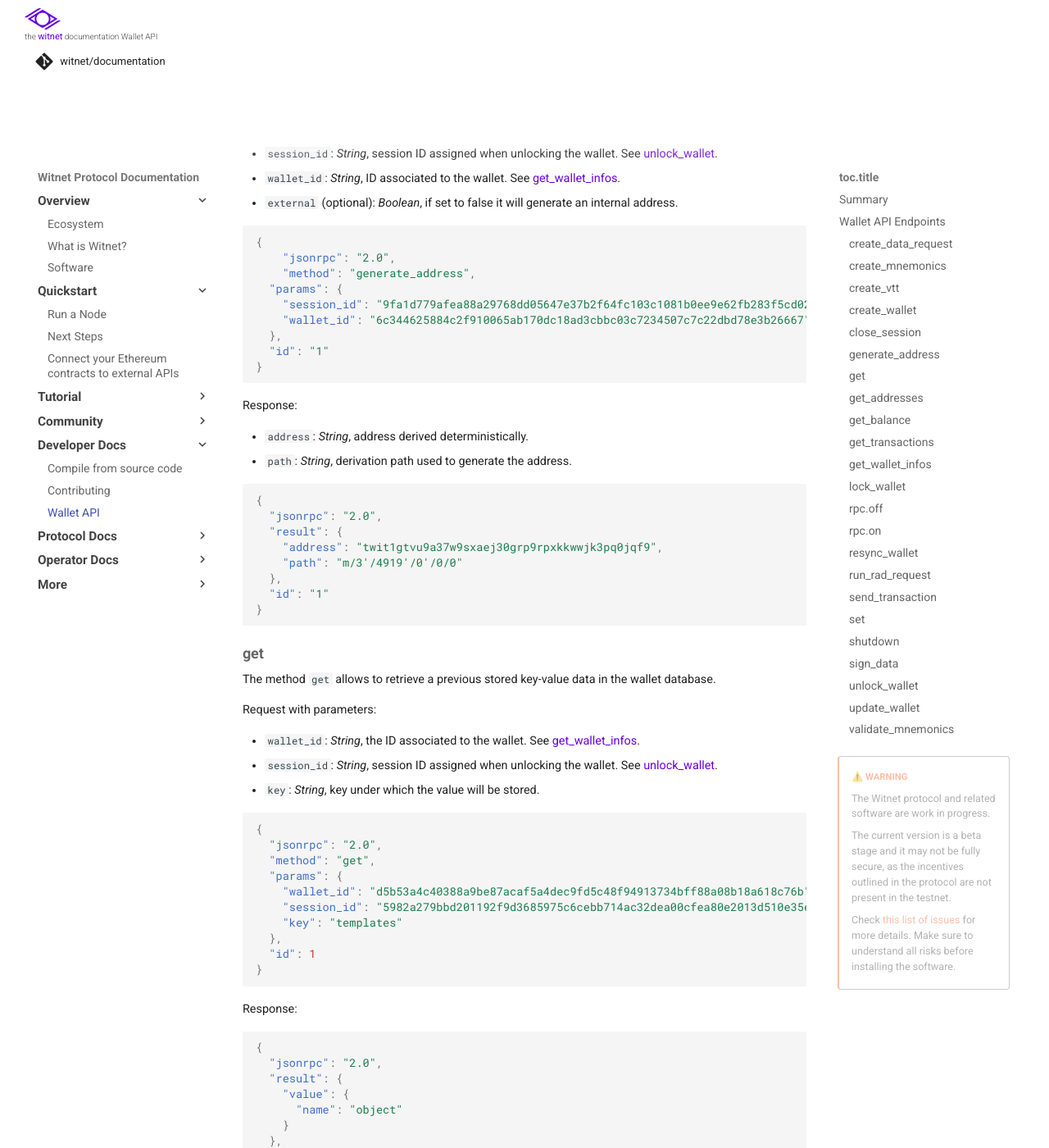
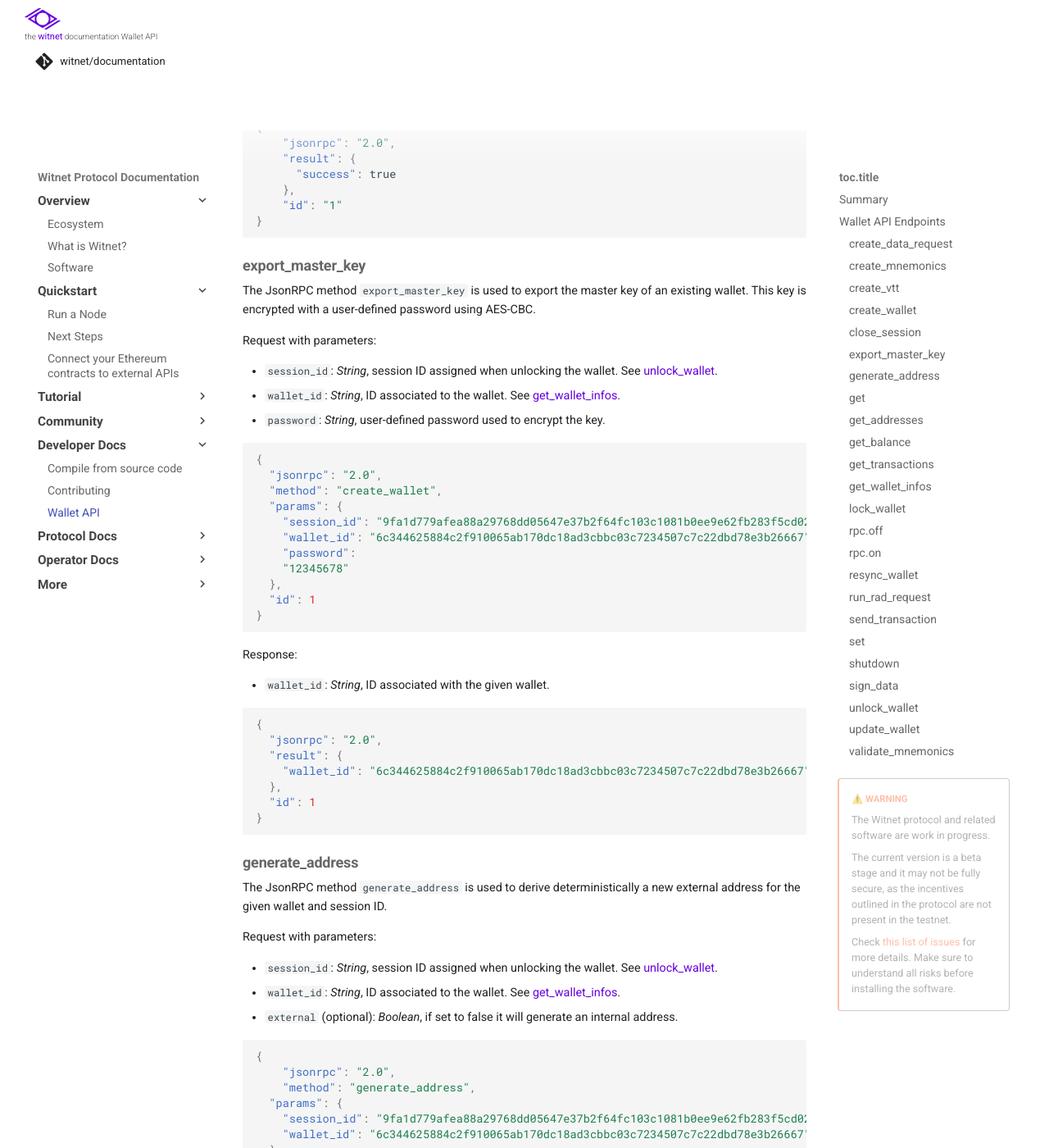
Before and after one commit to witnet/documentation, an MkDocs documentation site: the page built from docs/developer/wallet-api.md, in a window 1280 px wide and 1400 px high, scrolled down 9539 px. Shown: the whole window at 82% size. Built offline with MkDocs 1.6.1 and Material for MkDocs 9.7.7, drawn with Linux system fonts in a browser that asks for light colours; some web fonts are replaced; comment, search, counter and statistics services are not loaded; some of the changed text lies outside the part shown.

Commit message:
docs(wallet): export_master_key and small fixes

````diff
--- a/docs/developer/wallet-api.md
+++ b/docs/developer/wallet-api.md
@@ -11,31 +11,32 @@ node_url = "127.0.0.1:21338"
 
 ## Summary
 
-| Method Name                                 | Request Params                                                          | Response                                             |
-| ------------------------------------------- | ----------------------------------------------------------------------- | ---------------------------------------------------- |
-| [create_data_request](#create_data_request) | `session_id`, `wallet_id`, `request`, `fee`                             | `bytes`, `transaction`, `transaction_id`             |
-| [create_mnemonics](#create_mnemonics)       | `length`                                                                | `mnemonics`                                          |
-| [create_vtt](#create_vtt)                   | `session_id`, `wallet_id`, `address`, `value`, `fee`, (`time_lock`)     | `bytes`, `metadata`, `transaction`, `transaction_id` |
-| [create_wallet](#create_wallet)             | `name`, `caption`, `seed_source`, `seed_data`, `password`, (`overwrite`)| `wallet_id`                                          |
-| [close_session](#close_session)             | `session_id`                                                            | `success`                                            |
-| [generate_address](#generate_address)       | `session_id`, `wallet_id`, (`external`)                                 | `address`, `path`                                    |
-| [get](#get)                                 | `session_id`, `wallet_id`, `key`                                        | `value`                                              |
-| [get_addresses](#get_addresses)             | `session_id`, `wallet_id`, `offset`, `limit`, (`external`)              | `address[]`, `total`                                 |
-| [get_balance](#get_balance)                 | `session_id`, `wallet_id`                                               | `confirmed`, `local`, `unconfirmed`                  |
-| [get_transactions](#get_transactions)       | `session_id`, `wallet_id`, `offset`, `limit`                            | `transactions[]`, `total`                            |
-| [get_wallet_infos](#get_wallet_infos)       | (none)                                                                  | `wallet_info[]`                                      |
-| [lock_wallet](#lock_wallet)                 | `session_id`, `wallet_id`                                               | `success`                                            |
-| [rpc.off](#rpc.off)                         | (`subscription_id[]`)                                                   | (none)                                               |
-| [rpc.on](#rpc.on)                           | `session_id`                                                            | (`subscription_id`)                                  |
-| [resync_wallet](#resync_wallet)             | `session_id`, `wallet_id`                                               | `success`                                            |
-| [run_rad_request](#run_rad_request)         | `request`                                                               | `result`                                             |
-| [send_transaction](#send_transaction)       | `session_id`, `wallet_id`, `transaction`                                | `balance_movement`, `jsonrpc_result`                 |
-| [set](#set)                                 | `session_id`, `wallet_id`, `key`, `value`                               | (none)                                               |
-| [shutdown](#shutdown)                       | `session_id`                                                            | (none)                                               |
-| [sign_data](#sign_data)                     | `session_id`, `wallet_id`, `data`, `extended_pk`                        | `chaincode`, `public_key`, `signature`               |
-| [unlock_wallet](#unlock_wallet)             | `wallet_id`, `password`                                                 | `session_id`, `session_expiration_secs`, ...         |
-| [update_wallet](#update_wallet)             | `session_id`, `wallet_id`, `name`, `description`                        | `success`                                            |
-| [validate_mnemonics](#validate_mnemonics)   | `seed_source`, `seed_data`                                              | `exist`, `wallet_id`                                 |
+| Method Name                                 | Request Params                                                                               | Response                                             |
+| ------------------------------------------- | ---------------------------------------------------------------------------------------------| ---------------------------------------------------- |
+| [create_data_request](#create_data_request) | `session_id`, `wallet_id`, `request`, `fee`, (`fee_type`)                                    | `bytes`, `transaction`, `transaction_id`             |
+| [create_mnemonics](#create_mnemonics)       | `length`                                                                                     | `mnemonics`                                          |
+| [create_vtt](#create_vtt)                   | `session_id`, `wallet_id`, `address`, `value`, `fee`, (`time_lock`), (`fee_type`)            | `bytes`, `metadata`, `transaction`, `transaction_id` |
+| [create_wallet](#create_wallet)             | `name`, `caption`, `seed_source`, `seed_data`, `password`, (`overwrite`), (`backup_password`)| `wallet_id`                                          |
+| [export_master_key](#export_master_key)     | `session_id`, `wallet_id`, `password`                                                        | `private_key`                                          |
+| [close_session](#close_session)             | `session_id`                                                                                 | `success`                                            |
+| [generate_address](#generate_address)       | `session_id`, `wallet_id`, (`external`)                                                      | `address`, `path`                                    |
+| [get](#get)                                 | `session_id`, `wallet_id`, `key`                                                             | `value`                                              |
+| [get_addresses](#get_addresses)             | `session_id`, `wallet_id`, `offset`, `limit`, (`external`)                                   | `address[]`, `total`                                 |
+| [get_balance](#get_balance)                 | `session_id`, `wallet_id`                                                                    | `confirmed`, `local`, `unconfirmed`                  |
+| [get_transactions](#get_transactions)       | `session_id`, `wallet_id`, `offset`, `limit`                                                 | `transactions[]`, `total`                            |
+| [get_wallet_infos](#get_wallet_infos)       | (none)                                                                                       | `wallet_info[]`                                      |
+| [lock_wallet](#lock_wallet)                 | `session_id`, `wallet_id`                                                                    | `success`                                            |
+| [rpc.off](#rpc.off)                         | (`subscription_id[]`)                                                                        | (none)                                               |
+| [rpc.on](#rpc.on)                           | `session_id`                                                                                 | (`subscription_id`)                                  |
+| [resync_wallet](#resync_wallet)             | `session_id`, `wallet_id`                                                                    | `success`                                            |
+| [run_rad_request](#run_rad_request)         | `request`                                                                                    | `result`                                             |
+| [send_transaction](#send_transaction)       | `session_id`, `wallet_id`, `transaction`                                                     | `balance_movement`, `jsonrpc_result`                 |
+| [set](#set)                                 | `session_id`, `wallet_id`, `key`, `value`                                                    | (none)                                               |
+| [shutdown](#shutdown)                       | `session_id`                                                                                 | (none)                                               |
+| [sign_data](#sign_data)                     | `session_id`, `wallet_id`, `data`, `extended_pk`                                             | `chaincode`, `public_key`, `signature`               |
+| [unlock_wallet](#unlock_wallet)             | `wallet_id`, `password`                                                                      | `session_id`, `session_expiration_secs`, ...         |
+| [update_wallet](#update_wallet)             | `session_id`, `wallet_id`, `name`, `description`                                             | `success`                                            |
+| [validate_mnemonics](#validate_mnemonics)   | `seed_source`, `seed_data`                                                                   | `exist`, `wallet_id`                                 |
 
 
 ## Wallet API Endpoints
@@ -50,6 +51,7 @@ Request with parameters:
 - `session_id`: *number*, generated identifier obtained from unlocking the wallet. See [Unlock Wallet](#unlock_wallet).
 - `wallet_id`: *String*, the ID associated to the wallet. See [get_wallet_infos](#get-wallet-infos).
 - `fee`: *number*, amount in nanoWitswill be earned by the miner that publishes the request.
+- `fee_type`: (optional) *String*, fee type chosen between *`weighted`* or *`absolute`*. Defaults to *`weighted`* if not inserted.
 - `request`: *DataRequestOutput*, a struct with required data request fields.
   - `data_request`: *RADRequest*, data request with CBOR codification.
   - `witness_reward`: *number*, reward in nanoWits to the witnesses of the data request.
@@ -253,6 +255,7 @@ Request with parameters:
 - `address`: *String*, the recipient address.
 - `amount`: *number*, value to transfer in nanoWits.
 - `fee`: *number*, miner fee in nanoWits.
+- `fee_type` (optional): *String*, fee type chosen between *`weighted`* or *`absolute`*. Defaults to *`weighted`* if not inserted.
 - `label` (optional): *String*, label to refer the vtt.
 
 Example:
@@ -355,6 +358,7 @@ Request with parameters:
 - `seed_data`: *String*, data used for generating the new HD wallet master key.
 - `password`: *String*, password that will seed the key used to encrypt the wallet in the file system. The password must have at least eight characters.
 - `overwrite` (optional): *Boolean*, in case that seed data was previously used for creating another wallet, this flag will overwrite the previous wallet with the new one.
+- `backup_password` (optional): *String*, in case that seed source is `"xprv"`, `seed_data` must be decrypted with this parameter .
 
 ```json
 {
@@ -367,6 +371,7 @@ Request with parameters:
     "seed_data": "exotic demand way fatigue skull poverty happy divide scrub seed jeans novel",
     "password": "12345678",
     "overwrite": false,
+    "backup_password": null,
   },
   "id": 1
 }
@@ -417,6 +422,45 @@ Response:
       "success": true
     },
   	"id": "1"
+}
+```
+
+
+### export_master_key
+
+The JsonRPC method `export_master_key` is used to export the master key of an existing wallet. This key is encrypted with a user-defined password using AES-CBC.
+
+Request with parameters:
+
+- `session_id`: *String*, session ID assigned when unlocking the wallet. See [unlock_wallet](#unlock_wallet).
+- `wallet_id`: *String*, ID associated to the wallet. See [get_wallet_infos](#get-wallet-infos).
+- `password`: *String*, user-defined password used to encrypt the key.
+
+```json
+{
+  "jsonrpc": "2.0",
+  "method": "create_wallet",
+  "params": {
+    "session_id": "9fa1d779afea88a29768dd05647e37b2f64fc103c1081b0ee9e62fb283f5cd02",
+    "wallet_id": "6c344625884c2f910065ab170dc18ad3cbbc03c7234507c7c22dbd78e3b26667",
+    "password":
+    "12345678"
+  },
+  "id": 1
+}
+```
+
+Response:
+
+- `wallet_id`: *String*, ID associated with the given wallet.
+
+```json
+{
+  "jsonrpc": "2.0",
+  "result": {
+    "wallet_id": "6c344625884c2f910065ab170dc18ad3cbbc03c7234507c7c22dbd78e3b26667"
+  },
+  "id": 1
 }
 ```
 
````
